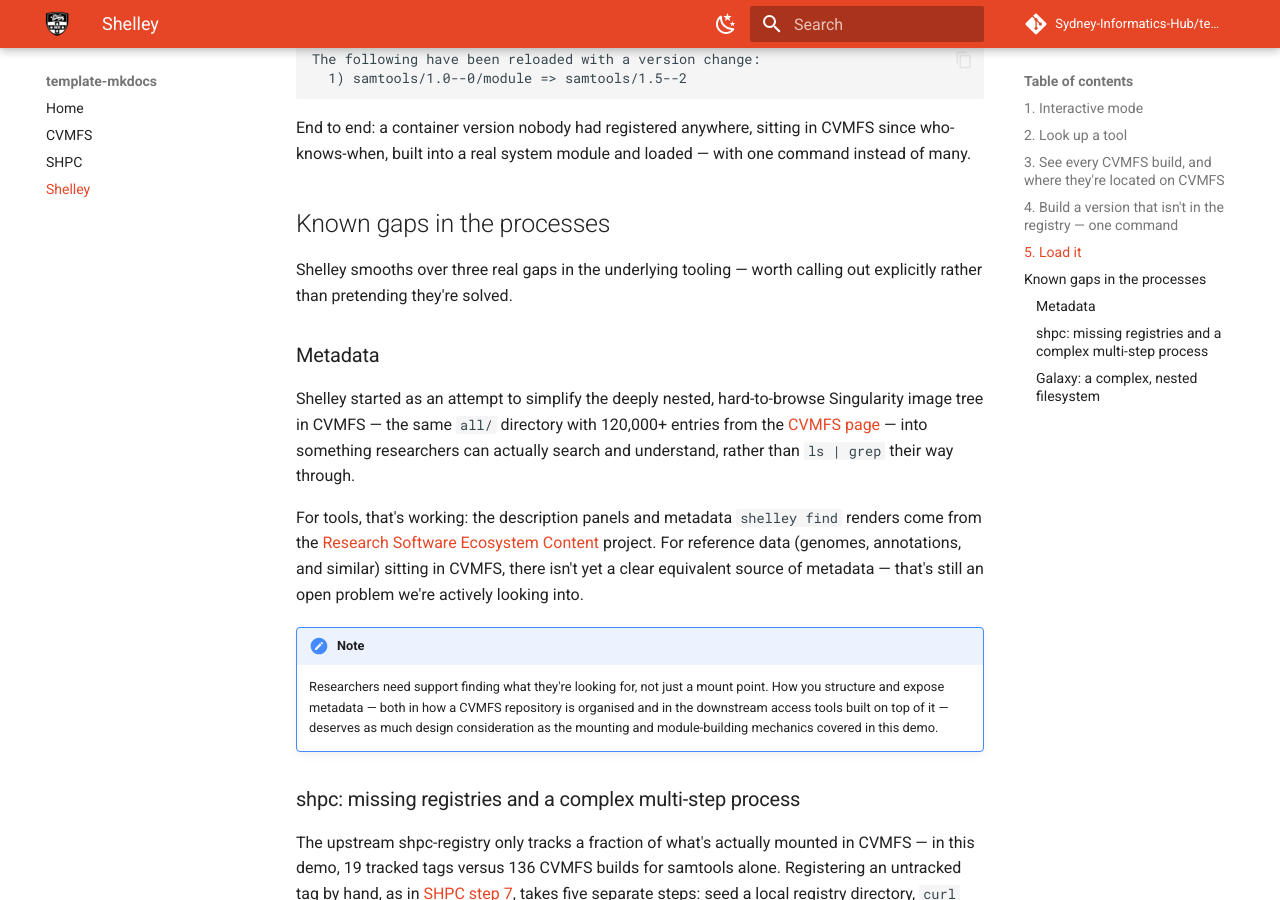
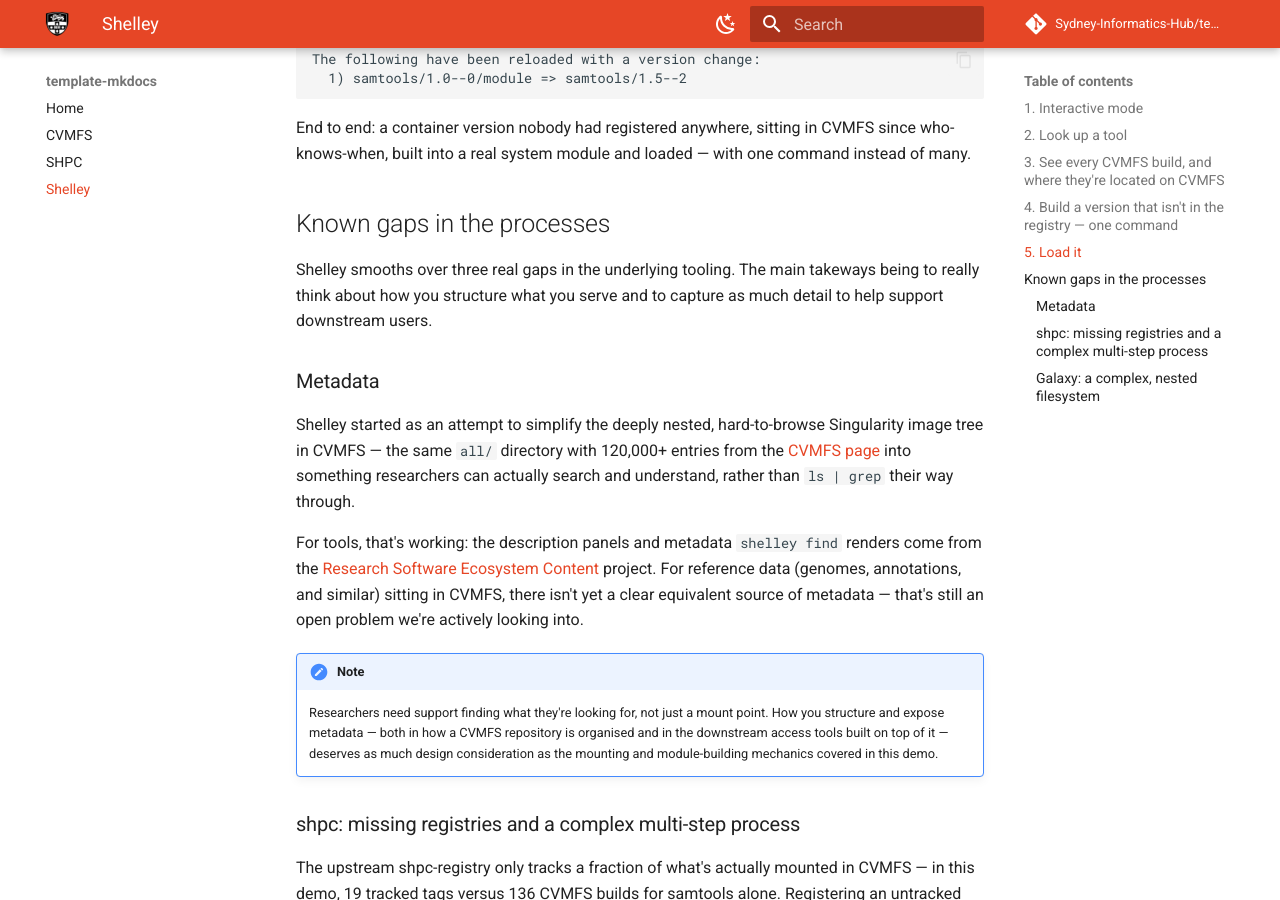
Before and after one commit to Sydney-Informatics-Hub/cvmfs_shpc_demo, an MkDocs documentation site: the page built from docs/shelley.md, in a window 1280 px wide and 900 px high, scrolled down 3267 px. Built offline with MkDocs 1.6.1 and Material for MkDocs 9.7.7, drawn with Linux system fonts in a browser that asks for light colours; comment, search, counter and statistics services are not loaded.

```diff
--- a/docs/shelley.md
+++ b/docs/shelley.md
@@ -125,11 +125,11 @@ End to end: a container version nobody had registered anywhere, sitting in CVMFS
 
 ## Known gaps in the processes
 
-Shelley smooths over three real gaps in the underlying tooling — worth calling out explicitly rather than pretending they're solved.
+Shelley smooths over three real gaps in the underlying tooling. The main takeways being to really think about how you structure what you serve and to capture as much detail to help support downstream users.
 
 ### Metadata
 
-Shelley started as an attempt to simplify the deeply nested, hard-to-browse Singularity image tree in CVMFS — the same `all/` directory with 120,000+ entries from the [CVMFS page](cvmfs.md#5-explore-the-singularity-repo) — into something researchers can actually search and understand, rather than `ls | grep` their way through.
+Shelley started as an attempt to simplify the deeply nested, hard-to-browse Singularity image tree in CVMFS — the same `all/` directory with 120,000+ entries from the [CVMFS page](cvmfs.md#5-explore-the-singularity-repo) into something researchers can actually search and understand, rather than `ls | grep` their way through.
 
 For tools, that's working: the description panels and metadata `shelley find` renders come from the [Research Software Ecosystem Content](https://github.com/research-software-ecosystem/content) project. For reference data (genomes, annotations, and similar) sitting in CVMFS, there isn't yet a clear equivalent source of metadata — that's still an open problem we're actively looking into.
 
```
Also changed, not shown: docs/shpc.md (+6 -0 lines), docs/assets/recipe_template.png (added).
